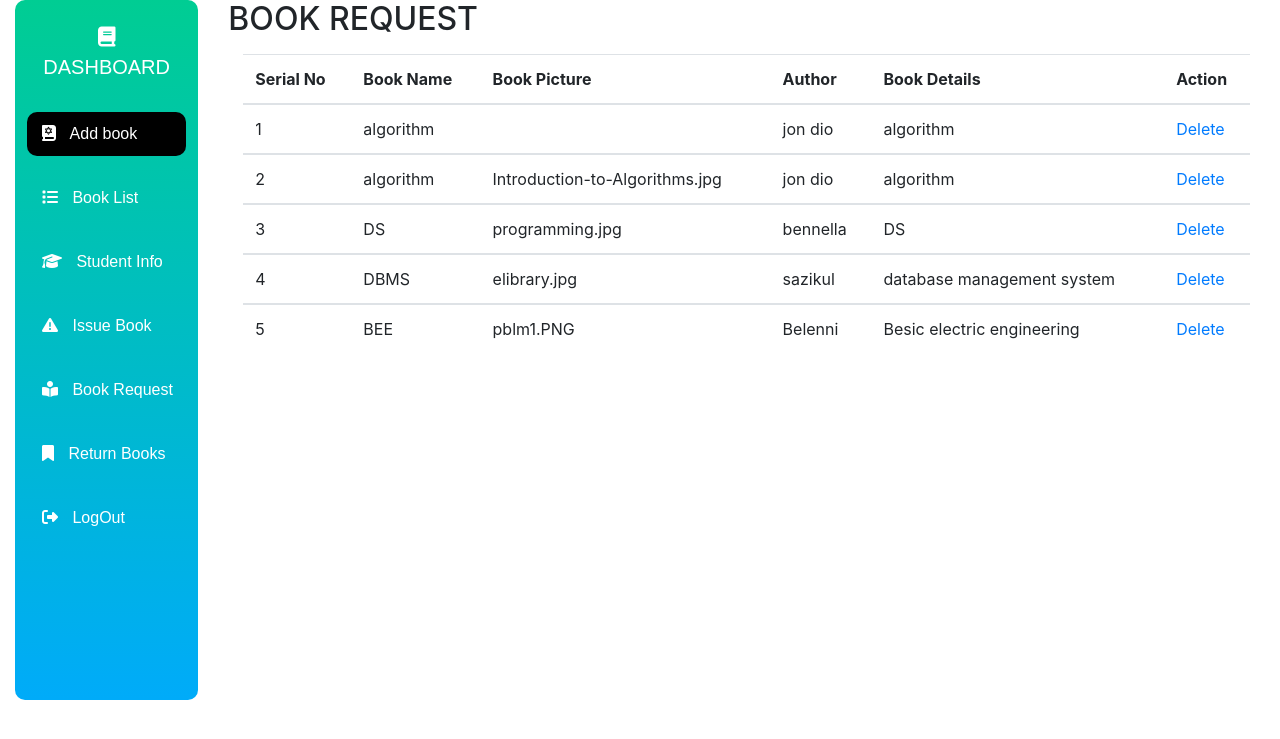
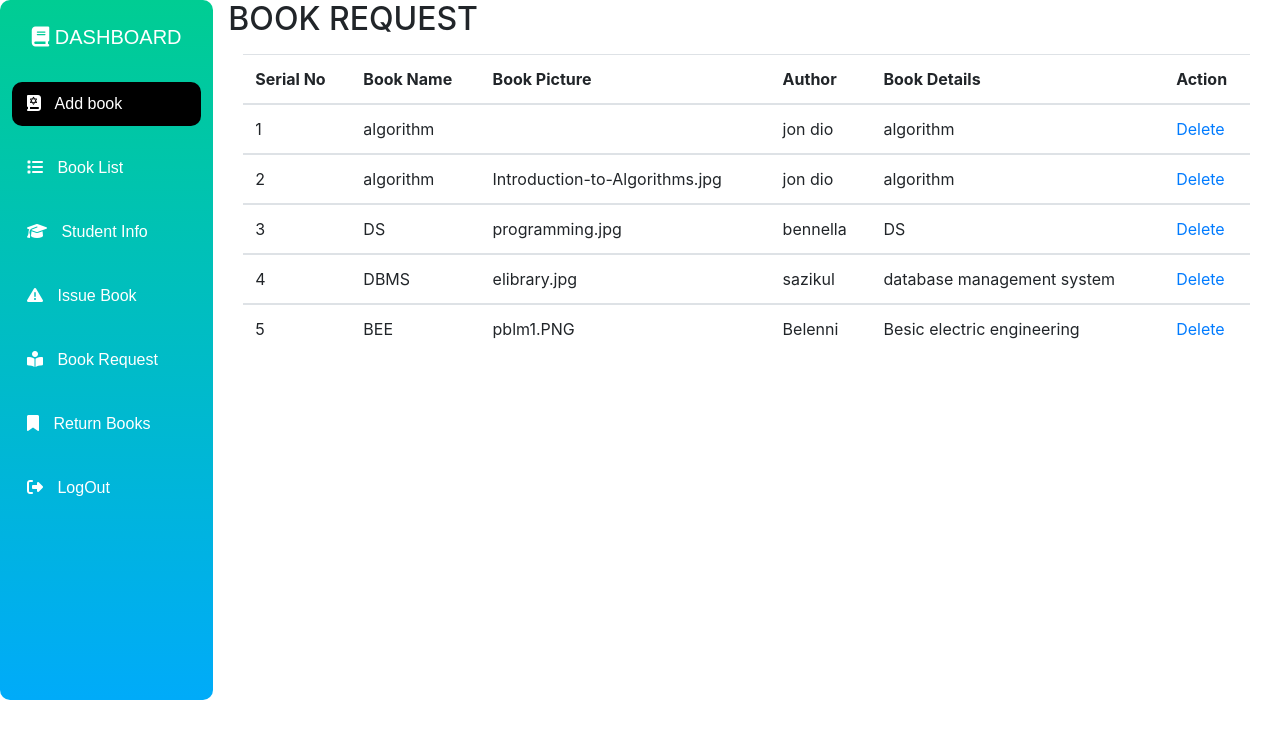
Before and after one commit to razibdash/Gnosis, a PHP site: page /book-request.php in a window 1280 px wide. Shown: the top 739 px of the page. Run offline with PHP 8.4, Linux system fonts and the light colour scheme; data comes from the database, SQL or seed files in the repository.

Commit message:
book-request ui changed

```diff
--- a/book-request.php
+++ b/book-request.php
@@ -37,7 +37,7 @@
                <div class="admin-section">
                   <div class="container-fluid">
                     <div class="row">
-                     <div class="col-md-2">
+                     <div class="col-md-2 p-0">
                 <?php
                 require_once("side_bar.php");
 
```
